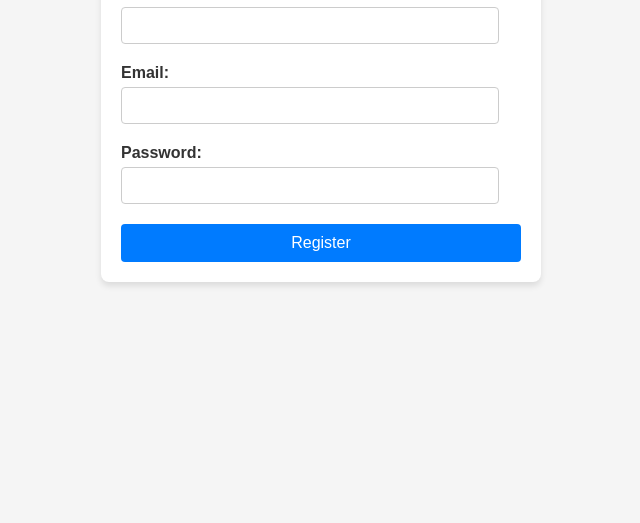
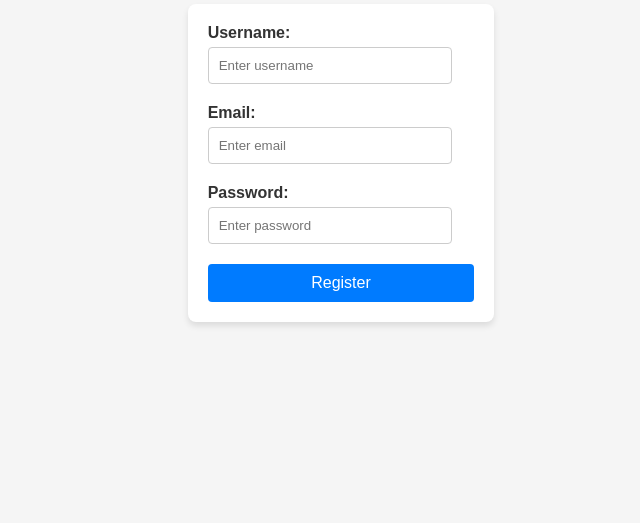
Before and after one commit to Ianm16-pillows/Form-Creation-Validation, a plain HTML site: page index.html in a window 1280 px wide. Shown: the part 277-800 px from the top of the page, without its empty margins (319-959 px from the left). Drawn offline with Linux system fonts and the light colour scheme.

Commit message:
Update index.html

```diff
--- a/index.html
+++ b/index.html
@@ -2,23 +2,35 @@
 <html lang="en">
 <head>
     <meta charset="UTF-8">
-  <title>User Registration Form</title>
+    <meta name="viewport" content="width=device-width, initial-scale=1.0">
+    <title>Registration Form</title>
     <link rel="stylesheet" href="style.css">
 </head>
 <body>
+    <main>
+        <h1>User Registration</h1>
         <form id="registration-form">
+            <div class="form-group">
                 <label for="username">Username:</label>
-    <input type="text" id="username" required>
+                <input type="text" id="username" placeholder="Enter username" required>
+            </div>
 
+            <div class="form-group">
                 <label for="email">Email:</label>
-    <input type="email" id="email" required>
+                <input type="email" id="email" placeholder="Enter email" required>
+            </div>
 
+            <div class="form-group">
                 <label for="password">Password:</label>
-    <input type="password" id="password" required>
+                <input type="password" id="password" placeholder="Enter password" required>
+            </div>
 
             <button type="submit">Register</button>
+        </form>
+
+        <!-- Feedback Div -->
         <div id="form-feedback"></div>
-  </form>
+    </main>
 
     <script src="script.js"></script>
 </body>
```
Lines whose indentation alone changed are shown as unchanged.
